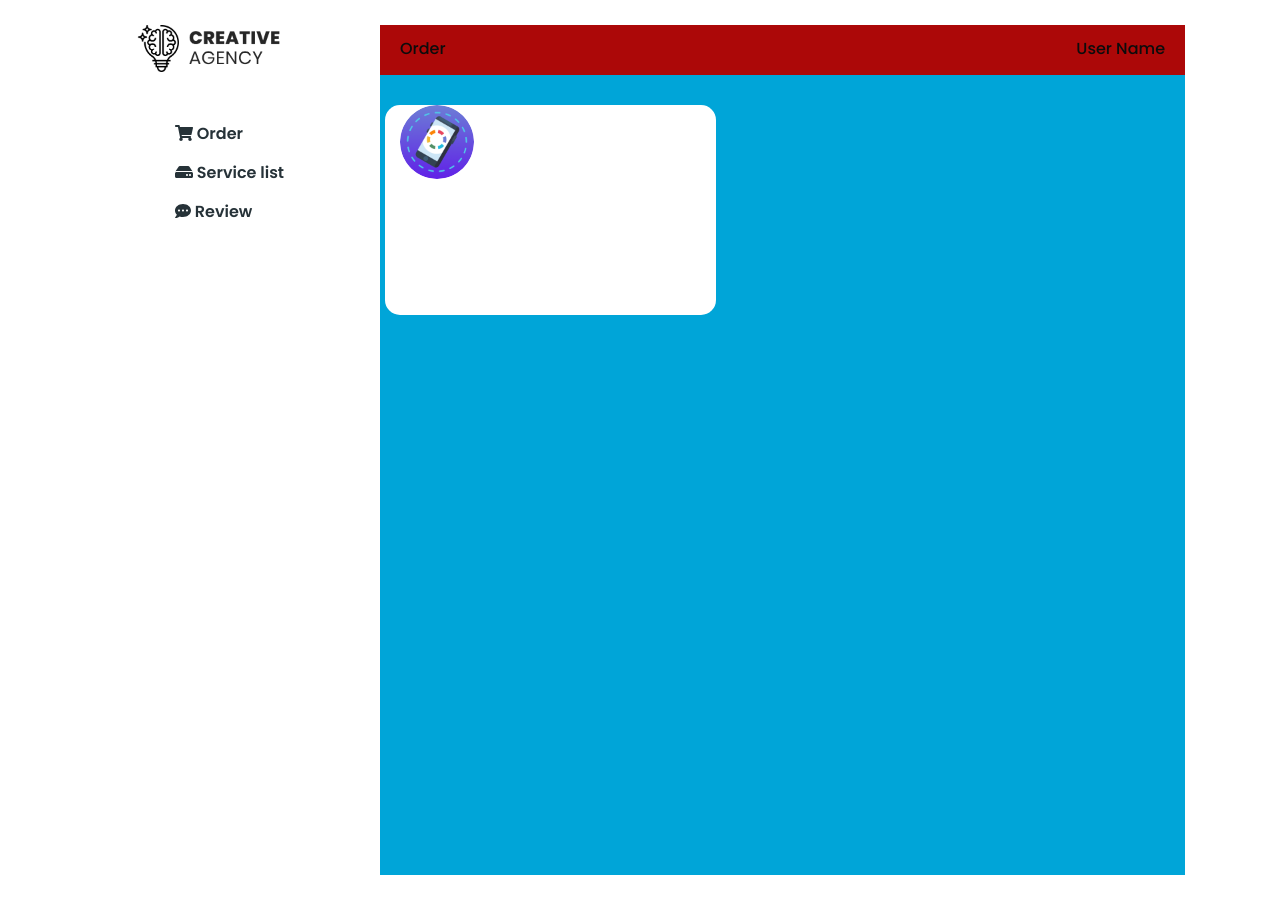
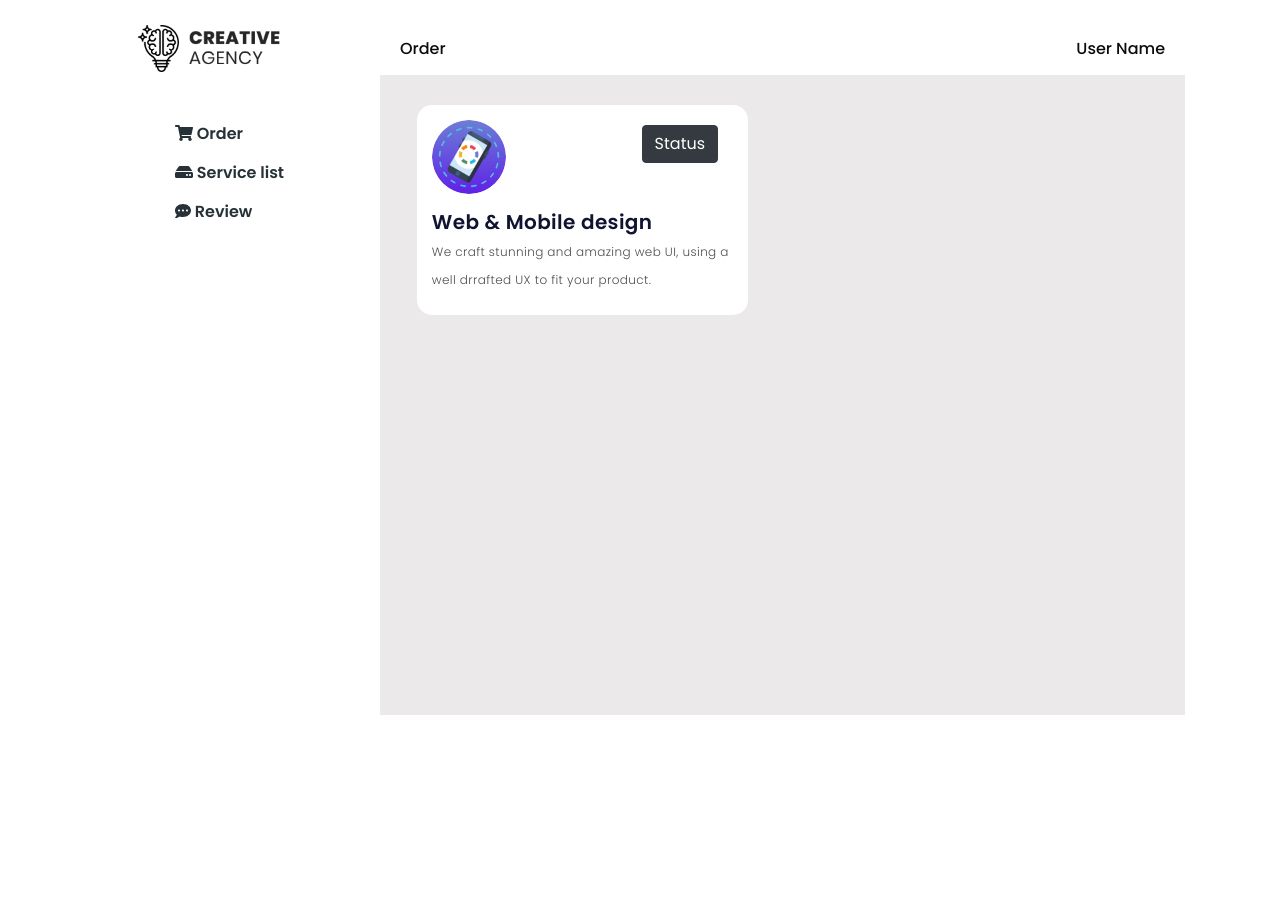
Before and after one commit to Abir-Hasan-GUB/creative-agency-client, a React (Create React App) app: page /order in a window 1280 px wide. After the commit the page ends 800 px from the top, so only its background shows below. Built offline with nearby package versions, Linux system fonts and the light colour scheme.

Commit message:
Order List Done

```diff
--- a/src/Componants/Shared/Order/Order.css
+++ b/src/Componants/Shared/Order/Order.css
@@ -4,7 +4,7 @@
 .topBarOfOrder{
     height: 50px;
     width: 100%;
-    background: rgb(172, 8, 8);
+    background: #fff
 }
 .topBarOfOrder h3{
 font-style: normal;
@@ -17,7 +17,7 @@ font-size: 16px;
 display: inline-block;
 }
 .orderListInDetails{
-    background: rgb(0, 165, 216);
-    height: 100vh;
+    background: #ebe9e9;
+    height: 80vh;
     padding: 30px 20px 0 20px;
 }
--- a/src/Componants/Shared/OrderList/OrderList.css
+++ b/src/Componants/Shared/OrderList/OrderList.css
@@ -3,9 +3,36 @@
     height: 210px;
     background: #FFFFFF;
     border-radius: 15px;
+    margin-left: 4%;
+    padding: 15px;
 }
 .orderImg img{
 width: 74px;
 height: 74px;
 border-radius: 50%;
+top: 0;
+position: relative;
+left: 0;
 }
+.orderText h3{
+font-style: normal;
+margin-top: 20px;
+font-weight: 600;
+font-size: 20px;
+line-height: 16px;
+letter-spacing: 0.396px;
+color: #111430;
+}
+.orderText p{
+font-style: normal;
+font-weight: 300;
+font-size: 12px;
+line-height: 28px;
+letter-spacing: 0.396px;
+color: rgba(0, 0, 0, 0.7);
+}
+.statusBtn{
+    position: absolute;
+    right: 30px;
+    top: 20px;
+}
--- a/src/Componants/Shared/OrderList/OrderList.js
+++ b/src/Componants/Shared/OrderList/OrderList.js
@@ -8,8 +8,14 @@ const OrderList = () => {
             <div className="col-md-5 OrderListDetails">
                 <div className="orderImg">
                     <img src={order} alt=""/>
+                    <button className="btn btn-dark statusBtn">Status</button>
+                </div>
+                <div className="orderText ">
+                    <h3>Web & Mobile design</h3>
+                    <p>We craft stunning and amazing web UI, using a well drrafted UX to fit your product.</p>
                 </div>
             </div>
+
         </div>
     );
 };
```
